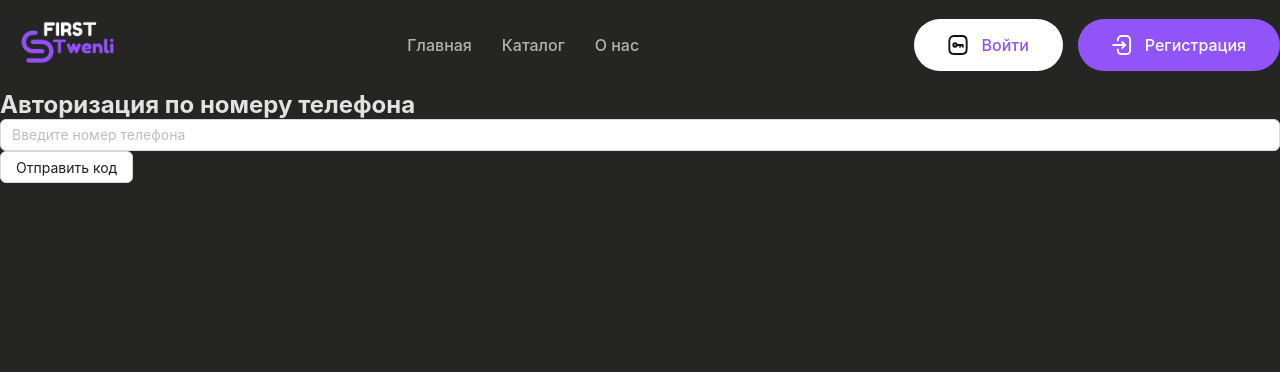
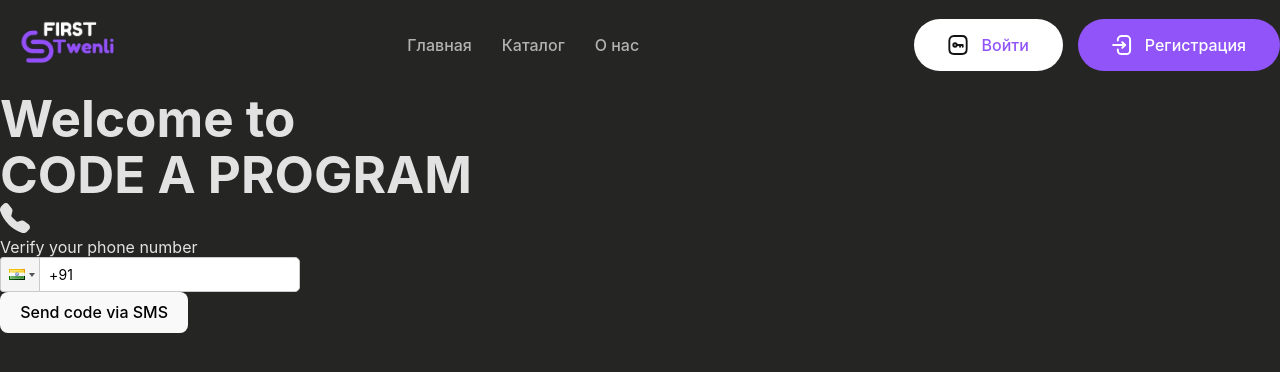
Before and after one commit to Maavel1/firsttwenlireact, a React (Vite) app: page /phoneAuth in a window 1280 px wide. Shown: the top 372 px of the page. Built offline with nearby package versions, Linux system fonts and the light colour scheme; no server answers.

Commit message:
fix auth send

```diff
--- a/package.json
+++ b/package.json
@@ -23,9 +23,13 @@
     "lottie-react": "^2.4.0",
     "mongoose": "^8.7.2",
     "multer": "^1.4.5-lts.1",
+    "otp-input-react": "^0.3.0",
     "react": "^18.3.1",
     "react-dom": "^18.3.1",
+    "react-hot-toast": "^2.4.1",
+    "react-icons": "^5.3.0",
     "react-loading-skeleton": "^3.5.0",
+    "react-phone-input-2": "^2.15.1",
     "react-router-dom": "^6.27.0",
     "react-typed": "^2.0.12",
     "sass": "^1.80.3",
--- a/src/components/PhoneAuth/PhoneAuth.jsx
+++ b/src/components/PhoneAuth/PhoneAuth.jsx
@@ -1,87 +1,144 @@
-import { useState, useEffect } from "react";
-import { auth } from "../../base/base"; // Firebase инициализация
+import { BsFillShieldLockFill, BsTelephoneFill } from "react-icons/bs";
+import { CgSpinner } from "react-icons/cg";
+
+import OtpInput from "otp-input-react";
+import { useState } from "react";
+import PhoneInput from "react-phone-input-2";
+import "react-phone-input-2/lib/style.css";
+import { auth } from "./firebase.config";
 import { RecaptchaVerifier, signInWithPhoneNumber } from "firebase/auth";
-import { Button, Input } from "antd";
+import { toast, Toaster } from "react-hot-toast";
 
 const PhoneAuth = () => {
-  const [phoneNumber, setPhoneNumber] = useState("");
-  const [verificationCode, setVerificationCode] = useState("");
-  const [confirmationResult, setConfirmationResult] = useState(null);
-  const [error, setError] = useState("");
+  const [otp, setOtp] = useState("");
+  const [ph, setPh] = useState("");
+  const [loading, setLoading] = useState(false);
+  const [showOTP, setShowOTP] = useState(false);
+  const [user, setUser] = useState(null);
 
-  // Функция для настройки reCAPTCHA
-  const setupRecaptcha = () => {
+  function onCaptchVerify() {
     if (!window.recaptchaVerifier) {
       window.recaptchaVerifier = new RecaptchaVerifier(
         "recaptcha-container",
         {
-          size: "invisible", // Измените на "normal", если хотите показать реCAPTCHA
+          size: "invisible",
           callback: (response) => {
-            console.log("reCAPTCHA пройдено");
+            onSignup();
           },
-          appVerificationDisabledForTesting: true, // Для тестирования
+          "expired-callback": () => {},
         },
         auth
       );
     }
-  };
+  }
 
-  // Отправка SMS с кодом подтверждения
-  const sendSMSCode = () => {
-    setupRecaptcha(); // Настройка reCAPTCHA
+  function onSignup() {
+    setLoading(true);
+    onCaptchVerify();
+
     const appVerifier = window.recaptchaVerifier;
 
-    signInWithPhoneNumber(auth, phoneNumber, appVerifier)
+    const formatPh = "+" + ph;
+
+    signInWithPhoneNumber(auth, formatPh, appVerifier)
       .then((confirmationResult) => {
-        setConfirmationResult(confirmationResult);
-        console.log("SMS отправлено");
+        window.confirmationResult = confirmationResult;
+        setLoading(false);
+        setShowOTP(true);
+        toast.success("OTP sended successfully!");
       })
       .catch((error) => {
-        setError(`Ошибка отправки SMS: ${error.message}`);
-      });
-  };
-
-  // Подтверждение кода из SMS
-  const verifyCode = () => {
-    if (confirmationResult) {
-      confirmationResult
-        .confirm(verificationCode)
-        .then((result) => {
-          console.log("Пользователь успешно аутентифицирован", result.user);
-          // Логика редиректа на профиль или другую страницу
-        })
-        .catch((error) => {
-          setError(`Неверный код подтверждения: ${error.message}`);
+        console.log(error);
+        setLoading(false);
       });
   }
-  };
+
+  function onOTPVerify() {
+    setLoading(true);
+    window.confirmationResult
+      .confirm(otp)
+      .then(async (res) => {
+        console.log(res);
+        setUser(res.user);
+        setLoading(false);
+      })
+      .catch((err) => {
+        console.log(err);
+        setLoading(false);
+      });
+  }
 
   return (
+    <section className="bg-emerald-500 flex items-center justify-center h-screen">
       <div>
-      <h2>Авторизация по номеру телефона</h2>
+        <Toaster toastOptions={{ duration: 4000 }} />
         <div id="recaptcha-container"></div>
-
-      {confirmationResult ? (
+        {user ? (
+          <h2 className="text-center text-white font-medium text-2xl">
+            👍Login Success
+          </h2>
+        ) : (
+          <div className="w-80 flex flex-col gap-4 rounded-lg p-4">
+            <h1 className="text-center leading-normal text-white font-medium text-3xl mb-6">
+              Welcome to <br /> CODE A PROGRAM
+            </h1>
+            {showOTP ? (
               <>
-          <Input
-            placeholder="Введите код из SMS"
-            value={verificationCode}
-            onChange={(e) => setVerificationCode(e.target.value)}
-          />
-          <Button onClick={verifyCode}>Подтвердить код</Button>
+                <div className="bg-white text-emerald-500 w-fit mx-auto p-4 rounded-full">
+                  <BsFillShieldLockFill size={30} />
+                </div>
+                <label
+                  htmlFor="otp"
+                  className="font-bold text-xl text-white text-center"
+                >
+                  Enter your OTP
+                </label>
+                <OtpInput
+                  value={otp}
+                  onChange={setOtp}
+                  OTPLength={6}
+                  otpType="number"
+                  disabled={false}
+                  autoFocus
+                  className="opt-container "
+                ></OtpInput>
+                <button
+                  onClick={onOTPVerify}
+                  className="bg-emerald-600 w-full flex gap-1 items-center justify-center py-2.5 text-white rounded"
+                >
+                  {loading && (
+                    <CgSpinner size={20} className="mt-1 animate-spin" />
+                  )}
+                  <span>Verify OTP</span>
+                </button>
               </>
             ) : (
               <>
-          <Input
-            placeholder="Введите номер телефона"
-            value={phoneNumber}
-            onChange={(e) => setPhoneNumber(e.target.value)}
-          />
-          <Button onClick={sendSMSCode}>Отправить код</Button>
+                <div className="bg-white text-emerald-500 w-fit mx-auto p-4 rounded-full">
+                  <BsTelephoneFill size={30} />
+                </div>
+                <label
+                  htmlFor=""
+                  className="font-bold text-xl text-white text-center"
+                >
+                  Verify your phone number
+                </label>
+                <PhoneInput country={"in"} value={ph} onChange={setPh} />
+                <button
+                  onClick={onSignup}
+                  className="bg-emerald-600 w-full flex gap-1 items-center justify-center py-2.5 text-white rounded"
+                >
+                  {loading && (
+                    <CgSpinner size={20} className="mt-1 animate-spin" />
+                  )}
+                  <span>Send code via SMS</span>
+                </button>
               </>
             )}
-      {error && <p style={{ color: "red" }}>{error}</p>}
           </div>
+        )}
+      </div>
+    </section>
   );
 };
 
--- /dev/null
+++ b/src/components/PhoneAuth/firebase.config.js
@@ -0,0 +1,22 @@
+// Import the functions you need from the SDKs you need
+import { initializeApp } from "firebase/app";
+import { getAuth } from "firebase/auth";
+// TODO: Add SDKs for Firebase products that you want to use
+// https://firebase.google.com/docs/web/setup#available-libraries
+
+// Your web app's Firebase configuration
+// For Firebase JS SDK v7.20.0 and later, measurementId is optional
+const firebaseConfig = {
+  apiKey: "AIzaSyBtxFcRd62UhS4IfKk7ZomPAsd_BPTUgyQ",
+  authDomain: "firsttwenli-df79a.firebaseapp.com",
+  projectId: "firsttwenli-df79a",
+  storageBucket: "firsttwenli-df79a.appspot.com",
+  messagingSenderId: "114801264499",
+  appId: "1:114801264499:web:44873c3fb1d0fb59aae706",
+  measurementId: "G-LWNJM51VDF",
+};
+
+// Initialize Firebase
+const app = initializeApp(firebaseConfig);
+
+export const auth = getAuth(app);
```
Also changed, not shown: src/base/base.js (+63 -14 lines), 1 other file (tests, documents, lock files or other folders). Lines whose indentation alone changed are shown as unchanged.
